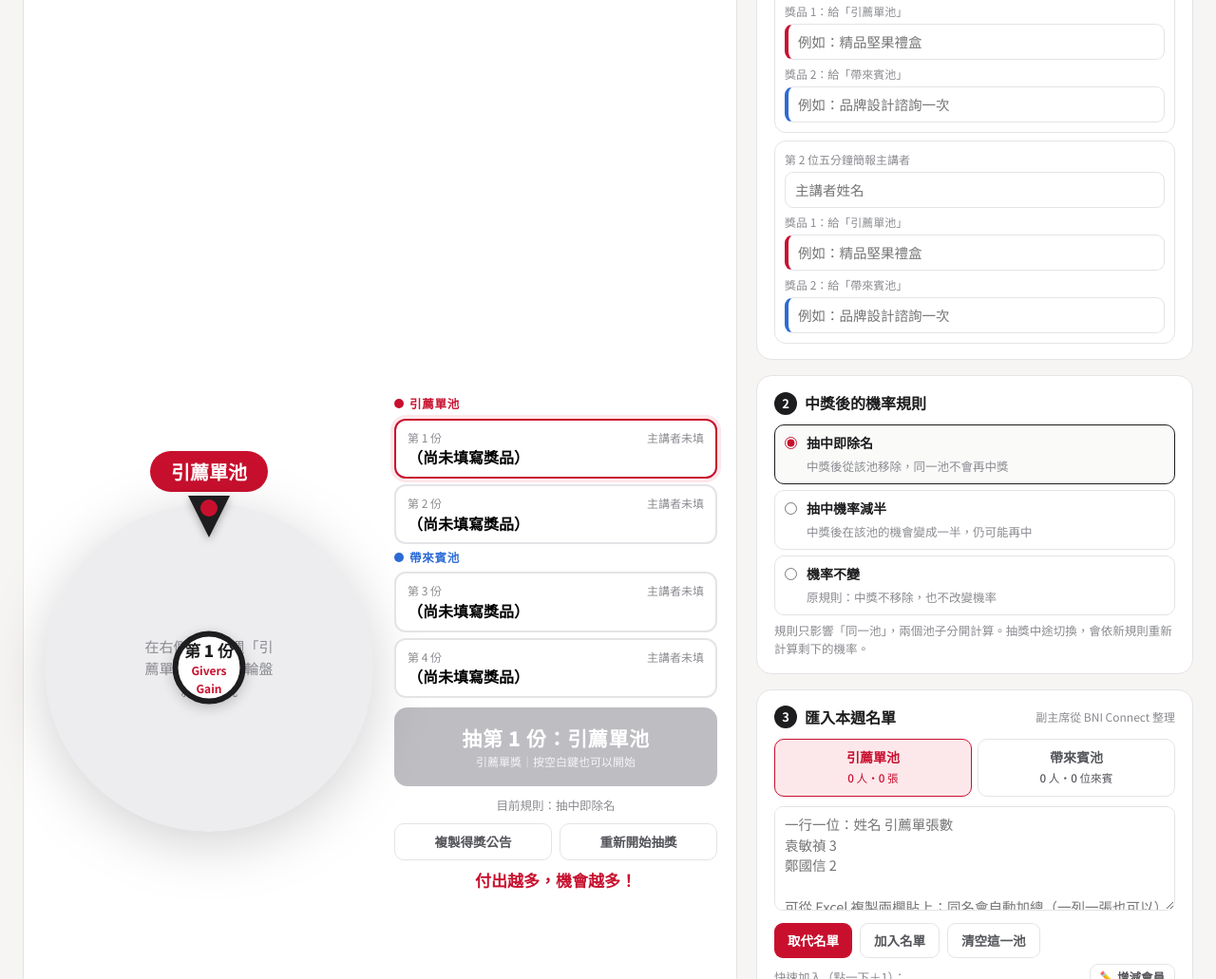
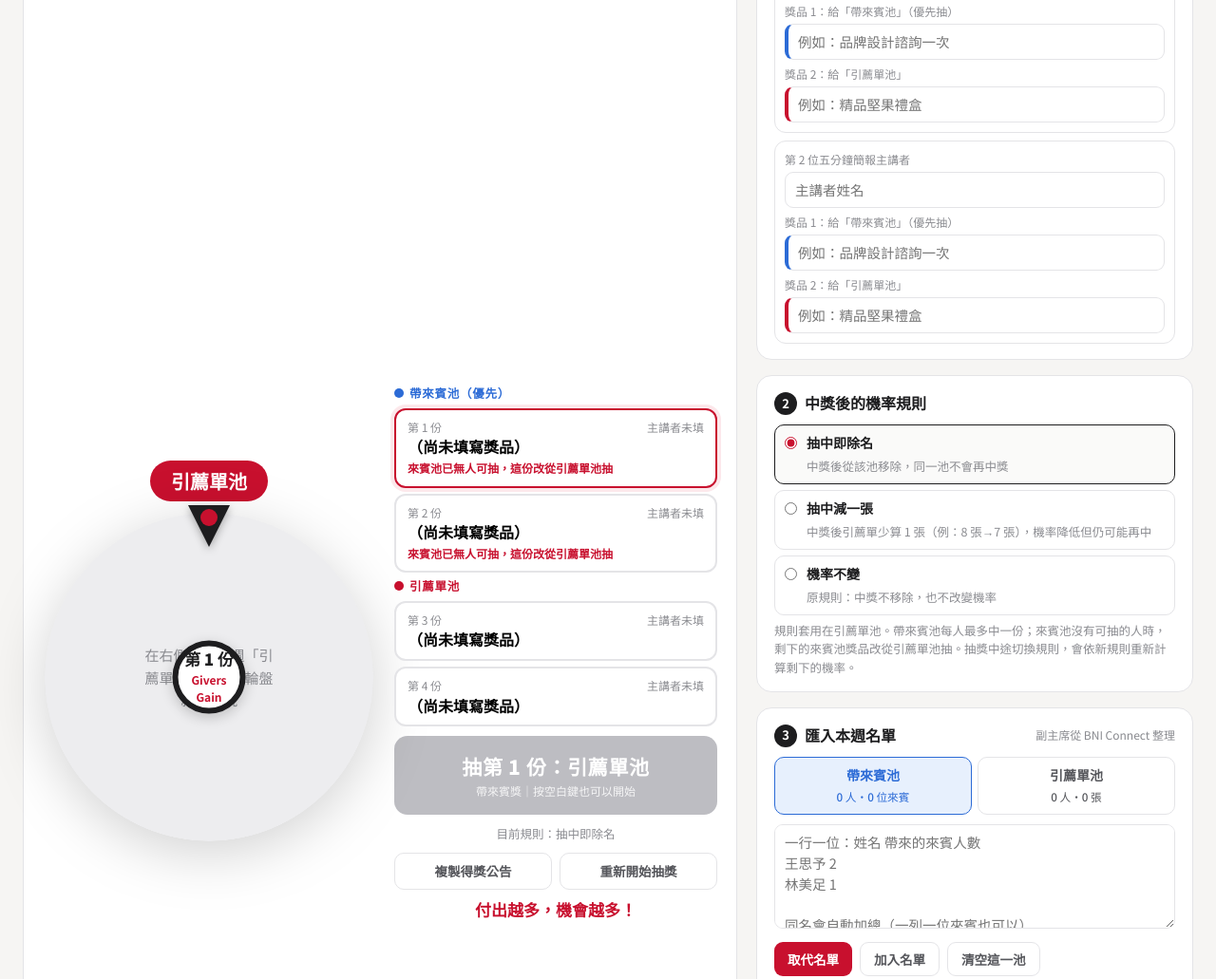
Before and after one commit to openclaw4heka/changqiao-bni-map, a plain HTML site: page wheel.html in a window 1280 px wide. Shown: the part 292-1323 px from the top of the page at 95% size. Drawn offline with Linux system fonts and the light colour scheme.

Commit message:
輪盤：帶來賓池優先、無人時獎品轉入引薦單池；「減半」改為「抽中減一張」
Co-Authored-By: Claude Opus 5.5 <noreply@anthropic.com>
Claude-Session: https://claude.ai/code/session_01LWii3KjjcX661MFMVpft1k

```diff
--- a/wheel.html
+++ b/wheel.html
@@ -58,6 +58,7 @@ body.host .wheelBox{max-width:min(720px,calc(100vh - 190px))}
 .prize .gift{font-size:16px;font-weight:900;margin-top:1px;line-height:1.35}
 .prize .win{font-size:13px;color:#8A6417;margin-top:4px}
 .prize .win b{font-size:22px;color:var(--ink);margin-left:4px}
+.prize .movedNote{font-size:12px;color:var(--A);font-weight:700;margin-top:2px}
 .prize .absent{font-size:12px;color:var(--ink3);margin-top:2px}
 .spin{background:var(--red);color:#fff;border:0;border-radius:14px;padding:16px;font-size:21px;font-weight:900;letter-spacing:.03em;box-shadow:0 6px 18px rgba(200,16,46,.35);transition:.15s}
 .spin.B{background:var(--B);box-shadow:0 6px 18px rgba(44,107,214,.35)}
@@ -186,17 +187,17 @@ canvas#fx{position:fixed;inset:0;width:100%;height:100%;pointer-events:none;z-in
       <h2><span class="n">2</span>中獎後的機率規則</h2>
       <div class="modes">
         <label class="mode"><input type="radio" name="mode" value="remove"><div><b>抽中即除名</b><span>中獎後從該池移除，同一池不會再中獎</span></div></label>
-        <label class="mode"><input type="radio" name="mode" value="half"><div><b>抽中機率減半</b><span>中獎後在該池的機會變成一半，仍可能再中</span></div></label>
+        <label class="mode"><input type="radio" name="mode" value="minus"><div><b>抽中減一張</b><span>中獎後引薦單少算 1 張（例：8 張→7 張），機率降低但仍可能再中</span></div></label>
         <label class="mode"><input type="radio" name="mode" value="keep"><div><b>機率不變</b><span>原規則：中獎不移除，也不改變機率</span></div></label>
       </div>
-      <div class="hint">規則只影響「同一池」，兩個池子分開計算。抽獎中途切換，會依新規則重新計算剩下的機率。</div>
+      <div class="hint">規則套用在引薦單池。帶來賓池每人最多中一份；來賓池沒有可抽的人時，剩下的來賓池獎品改從引薦單池抽。抽獎中途切換規則，會依新規則重新計算剩下的機率。</div>
     </section>
 
     <section class="card sec">
       <h2><span class="n">3</span>匯入本週名單<small>副主席從 BNI Connect 整理</small></h2>
       <div class="tabs">
+        <button class="tab B" data-tab="B" type="button">帶來賓池<br><small id="tabB"></small></button>
         <button class="tab A" data-tab="A" type="button">引薦單池<br><small id="tabA"></small></button>
-        <button class="tab B" data-tab="B" type="button">帶來賓池<br><small id="tabB"></small></button>
       </div>
       <textarea id="paste"></textarea>
       <div class="btnrow"><button class="btn red" id="importReplace" type="button">取代名單</button><button class="btn out" id="importAdd" type="button">加入名單</button><button class="btn out" id="clearList" type="button">清空這一池</button></div>
@@ -240,9 +241,10 @@ const ROSTER_DEFAULT=["郭羽庭","唐國蘭","鄭國信","師嘉孝","段承韻
 
 const POOLS={A:{name:"引薦單池",unit:"張",what:"引薦單",colors:["#C8102E","#1D1D1F","#C9962B","#6B6B72","#E2475E","#3A3A40","#B5832A","#9E0B23","#8E8E95","#D9A441"]},
              B:{name:"帶來賓池",unit:"位",what:"帶來賓",colors:["#2C6BD6","#1D1D1F","#C9962B","#5B8DEF","#3A3A40","#1E4E9E","#8E8E95","#D9A441","#6B6B72","#7FA7F0"]}};
-// 抽獎順序：先抽引薦單池兩份，再抽帶來賓池兩份（也可以在右側直接點選要抽哪一份）
-const SLOTS=[{p:0,pool:"A"},{p:1,pool:"A"},{p:0,pool:"B"},{p:1,pool:"B"}];
-const MODES={remove:"抽中即除名",half:"抽中機率減半",keep:"機率不變"};
+// 抽獎順序：帶來賓池優先（兩份），再抽引薦單池（兩份）
+// 帶來賓池每人最多中一份；來賓池已經沒有可抽的人時，剩下的來賓池獎品自動改從引薦單池抽
+const SLOTS=[{p:0,pool:"B"},{p:1,pool:"B"},{p:0,pool:"A"},{p:1,pool:"A"}];
+const MODES={remove:"抽中即除名",minus:"抽中減一張",keep:"機率不變"};
 
 const $=s=>document.querySelector(s);
 const esc=s=>String(s??"").replace(/[&<>"']/g,c=>({"&":"&amp;","<":"&lt;",">":"&gt;",'"':"&quot;","'":"&#39;"}[c]));
@@ -250,25 +252,31 @@ const store={get(k,d){try{const v=localStorage.getItem(k);return v?JSON.parse(v)
 const fmt=n=>Number.isInteger(n)?String(n):n.toFixed(2).replace(/0+$/,"").replace(/\.$/,"");
 
 /* ---------- 狀態 ---------- */
-function blank(){return {week:"",presenters:[{name:"",A:"",B:""},{name:"",A:"",B:""}],lists:{A:[],B:[]},wins:[null,null,null,null],absent:[],skipped:[[],[],[],[]],cur:0,mode:"remove",tab:"A"};}
+function blank(){return {v:3,week:"",presenters:[{name:"",A:"",B:""},{name:"",A:"",B:""}],lists:{A:[],B:[]},wins:[null,null,null,null],drawn:[null,null,null,null],absent:[],skipped:[[],[],[],[]],cur:0,mode:"remove",tab:"B"};}
 let S=store.get("cq_wheel_v2",null);
 if(!S){ S=blank(); const old=store.get("cq_wheel_state",null);
   if(old){ S.week=old.week||""; S.lists.A=(old.list||[]).map(x=>({name:x.name,n:x.n}));
     S.presenters[0]={name:old.sp1||"",A:old.pz1||"",B:""}; S.presenters[1]={name:old.sp2||"",A:old.pz2||"",B:""}; } }
+if(S.mode==="half") S.mode="minus"; // 舊版「減半」改為「減一張」
+if(S.v!==3){ S.v=3; S.wins=[null,null,null,null]; S.drawn=[null,null,null,null]; S.absent=[]; S.skipped=[[],[],[],[]]; S.cur=0; } // 新順序：清掉舊版的抽獎進度（名單與獎品保留）
 let LOG=store.get("cq_wheel_log2",null)||store.get("cq_wheel_log",[]).map(x=>({week:x.week,text:x.text}));
-let rotation=0, spinning=false, sound=true, pending=null;
+let rotation=0, spinning=false, sound=true, pending=null, spinPool=null;
 const save=()=>store.set("cq_wheel_v2",S);
 const slot=i=>SLOTS[i];
 const done=i=>!!S.wins[i];
 const allDone=()=>S.wins.every(Boolean);
-const curPool=()=>slot(S.cur)?.pool||"A";
+// 這一份實際從哪一池抽：已抽出的看紀錄；來賓池沒有可抽的人就改從引薦單池
+function poolFor(i){ if(done(i)) return S.drawn[i]||slot(i).pool; const s=slot(i); return s.pool==="B"&&eligible("B")>0?"B":"A"; }
+const eligible=pool=>{const e=effective(pool); return Object.values(e).filter(v=>v>0).length;};
+const moved=i=>slot(i).pool==="B"&&poolFor(i)==="A";
+const curPool=()=>poolFor(S.cur);
 const total=arr=>arr.reduce((a,p)=>a+p.n,0);
 
 /* 目前機會：依原始數量、同池已確認的得獎（依序）、規則與棄權計算 */
 function effective(pool){
   const m={}; S.lists[pool].forEach(p=>m[p.name]=p.n);
-  SLOTS.forEach((s,i)=>{ const w=S.wins[i]; if(s.pool!==pool||!w||!(w in m)) return;
-    if(S.mode==="remove") m[w]=0; else if(S.mode==="half") m[w]=m[w]/2; });
+  SLOTS.forEach((s,i)=>{ const w=S.wins[i]; if((S.drawn[i]||s.pool)!==pool||!w||!(w in m)) return;
+    if(pool==="B"||S.mode==="remove") m[w]=0; else if(S.mode==="minus") m[w]=Math.max(0,m[w]-1); }); // 來賓池每人最多一份
   S.absent.forEach(n=>{ if(n in m) m[n]=0; });
   return m;
 }
@@ -341,7 +349,7 @@ function pickWeighted(){ const T=SEG.reduce((a,s)=>a+s.n,0); let r=rand()*T; for
 function spin(){
   if(spinning||allDone()||done(S.cur)) return;
   if(!SEG.length){ toast(`「${POOLS[curPool()].name}」沒有可抽的人，請先匯入名單`); return; }
-  spinning=true; renderStage();
+  spinning=true; spinPool=curPool(); renderStage();
   const idx=pickWeighted(), s=SEG[idx];
   const margin=(s.end-s.start)*.12, target=s.start+margin+rand()*(s.end-s.start-2*margin);
   const cur=((rotation%(Math.PI*2))+Math.PI*2)%(Math.PI*2);
@@ -355,17 +363,17 @@ function spin(){
     if(t<1) requestAnimationFrame(frame); else { spinning=false; announce(s.name); }
   })(t0);
 }
-function slotLabel(i){ const s=slot(i), pr=S.presenters[s.p]; return {pool:POOLS[s.pool].name, gift:pr[s.pool]||`${POOLS[s.pool].what}獎`, by:pr.name}; }
+function slotLabel(i){ const s=slot(i), pr=S.presenters[s.p]; return {pool:POOLS[poolFor(i)].name, gift:pr[s.pool]||`${POOLS[s.pool].what}獎`, by:pr.name, moved:moved(i)}; }
 function announce(name){
   pending=name; const L=slotLabel(S.cur), pool=curPool();
-  $("#mRound").textContent=`🎉 ${L.pool}｜第 ${S.cur+1} 份獎品得主`; $("#mRound").className="k "+pool;
+  $("#mRound").textContent=`🎉 ${L.pool}${L.moved?"（來賓池獎品轉入）":""}｜第 ${S.cur+1} 份獎品得主`; $("#mRound").className="k "+pool;
   $("#mWho").textContent=name;
   $("#mWhat").innerHTML=`獲得${L.by?` <b>${esc(L.by)}</b> 提供的`:""}「<b>${esc(L.gift)}</b>」`;
   $("#modal").classList.add("on"); fanfare(); confetti();
 }
 function nextSlot(){ const i=S.wins.findIndex(w=>!w); return i<0?S.cur:i; }
 function confirmWin(){
-  S.wins[S.cur]=pending; pending=null; $("#modal").classList.remove("on");
+  S.wins[S.cur]=pending; S.drawn[S.cur]=spinPool||curPool(); pending=null; $("#modal").classList.remove("on");
   if(allDone()) addLog(); else S.cur=nextSlot();
   save(); renderAll();
 }
@@ -380,13 +388,13 @@ const weekLabel=()=>S.week?S.week.replaceAll("-","/"):new Date().toLocaleDateStr
 function announcement(){
   const lines=[`🎡 長橋名人堂分會「付出者收穫」抽獎`,`📅 ${weekLabel()} 例會`,
     `引薦單池 ${S.lists.A.length} 人／${total(S.lists.A)} 張；帶來賓池 ${S.lists.B.length} 人／${total(S.lists.B)} 位來賓`,`規則：${MODES[S.mode]}`];
-  ["A","B"].forEach(pool=>{ lines.push(`【${POOLS[pool].name}】`);
-    SLOTS.forEach((s,i)=>{ if(s.pool!==pool) return; const L=slotLabel(i); lines.push(`🎁 ${L.gift}${L.by?`（${L.by} 提供）`:""} → ${S.wins[i]?`恭喜 ${S.wins[i]}！`:"尚未抽出"}`); }); });
+  ["B","A"].forEach(pool=>{ lines.push(`【${POOLS[pool].name}】`);
+    SLOTS.forEach((s,i)=>{ if(s.pool!==pool) return; const L=slotLabel(i); lines.push(`🎁 ${L.gift}${L.by?`（${L.by} 提供）`:""}${L.moved?"［來賓池無人，改從引薦單池抽出］":""} → ${S.wins[i]?`恭喜 ${S.wins[i]}！`:"尚未抽出"}`); }); });
   lines.push("付出越多，機會越多！💪"); return lines.join("\n");
 }
 function addLog(){
   LOG=LOG.filter(x=>x.week!==weekLabel());
-  LOG.unshift({week:weekLabel(),text:`${weekLabel()}｜${MODES[S.mode]}｜`+SLOTS.map((s,i)=>`${POOLS[s.pool].name.slice(0,3)}「${slotLabel(i).gift}」→${S.wins[i]}`).join("；")});
+  LOG.unshift({week:weekLabel(),text:`${weekLabel()}｜${MODES[S.mode]}｜`+SLOTS.map((s,i)=>`${POOLS[s.pool].name.slice(0,3)}${moved(i)?"(轉引薦單池)":""}「${slotLabel(i).gift}」→${S.wins[i]}`).join("；")});
   store.set("cq_wheel_log2",LOG);
 }
 
@@ -394,18 +402,19 @@ function addLog(){
 function renderPresenterForm(){
   $("#presenterForm").innerHTML=S.presenters.map((p,i)=>`<div class="presenter">
     <div class="f"><label>第 ${i+1} 位五分鐘簡報主講者</label><input data-pr="${i}" data-k="name" value="${esc(p.name)}" placeholder="主講者姓名"></div>
-    <div class="f A"><label>獎品 1：給「引薦單池」</label><input data-pr="${i}" data-k="A" value="${esc(p.A)}" placeholder="例如：精品堅果禮盒"></div>
-    <div class="f B"><label>獎品 2：給「帶來賓池」</label><input data-pr="${i}" data-k="B" value="${esc(p.B)}" placeholder="例如：品牌設計諮詢一次"></div></div>`).join("");
+    <div class="f B"><label>獎品 1：給「帶來賓池」（優先抽）</label><input data-pr="${i}" data-k="B" value="${esc(p.B)}" placeholder="例如：品牌設計諮詢一次"></div>
+    <div class="f A"><label>獎品 2：給「引薦單池」</label><input data-pr="${i}" data-k="A" value="${esc(p.A)}" placeholder="例如：精品堅果禮盒"></div></div>`).join("");
   document.querySelectorAll("[data-pr]").forEach(el=>el.addEventListener("input",()=>{S.presenters[+el.dataset.pr][el.dataset.k]=el.value;save();renderStage();}));
 }
 function renderStage(){
   const pool=curPool();
   $("#poolTag").textContent=POOLS[pool].name; $("#poolTag").className=pool;
-  $("#prizes").innerHTML=["A","B"].map(pl=>`<div class="grpTitle" style="color:var(--${pl})"><i style="background:var(--${pl})"></i>${POOLS[pl].name}</div>`+
+  $("#prizes").innerHTML=["B","A"].map(pl=>`<div class="grpTitle" style="color:var(--${pl})"><i style="background:var(--${pl})"></i>${POOLS[pl].name}${pl==="B"?"（優先）":""}</div>`+
     SLOTS.map((s,i)=>{ if(s.pool!==pl) return ""; const L=slotLabel(i), ab=S.skipped[i];
-      return `<button type="button" class="prize ${pl}${done(i)?" done":""}${!done(i)&&S.cur===i&&!allDone()?" active":""}" data-slot="${i}">
+      return `<button type="button" class="prize ${poolFor(i)}${done(i)?" done":""}${!done(i)&&S.cur===i&&!allDone()?" active":""}" data-slot="${i}">
         <div class="top"><span>第 ${i+1} 份${done(i)?" ✓":""}</span><span>${L.by?esc(L.by)+" 提供":"主講者未填"}</span></div>
         <div class="gift">${esc(S.presenters[s.p][s.pool]||"（尚未填寫獎品）")}</div>
+        ${L.moved?`<div class="movedNote">來賓池已無人可抽，這份改從引薦單池抽</div>`:""}
         ${done(i)?`<div class="win">🎉 得主<b>${esc(S.wins[i])}</b></div>`:""}
         ${ab.length?`<div class="absent">棄權：${ab.map(esc).join("、")}</div>`:""}</button>`;}).join("")).join("");
   document.querySelectorAll("[data-slot]").forEach(b=>b.onclick=()=>{ const i=+b.dataset.slot; if(spinning||done(i)) return; S.cur=i; save(); renderAll(); });
@@ -470,7 +479,7 @@ $("#week").value=S.week; $("#week").addEventListener("input",e=>{S.week=e.target
 renderPresenterForm();
 document.querySelectorAll('input[name=mode]').forEach(r=>r.addEventListener("change",()=>{ if(spinning) return renderAll(); S.mode=r.value; save(); renderAll(); toast(`規則改為：${MODES[S.mode]}`); }));
 document.querySelectorAll(".tab").forEach(t=>t.onclick=()=>{S.tab=t.dataset.tab;save();renderTable();});
-const resetDraws=()=>{S.wins=[null,null,null,null];S.absent=[];S.skipped=[[],[],[],[]];S.cur=0;};
+const resetDraws=()=>{S.wins=[null,null,null,null];S.drawn=[null,null,null,null];S.absent=[];S.skipped=[[],[],[],[]];S.cur=0;};
 $("#importReplace").onclick=()=>{ const it=parse($("#paste").value); if(!it.length) return toast("沒有讀到名單，格式：姓名 數量");
   if(S.wins.some(Boolean)){ if(!confirm("已經開始抽獎，取代名單會重新開始本週抽獎，確定嗎？")) return; resetDraws(); }
   merge(S.tab,it,true); $("#paste").value=""; toast(`${POOLS[S.tab].name}已匯入 ${it.length} 位`); };
```
